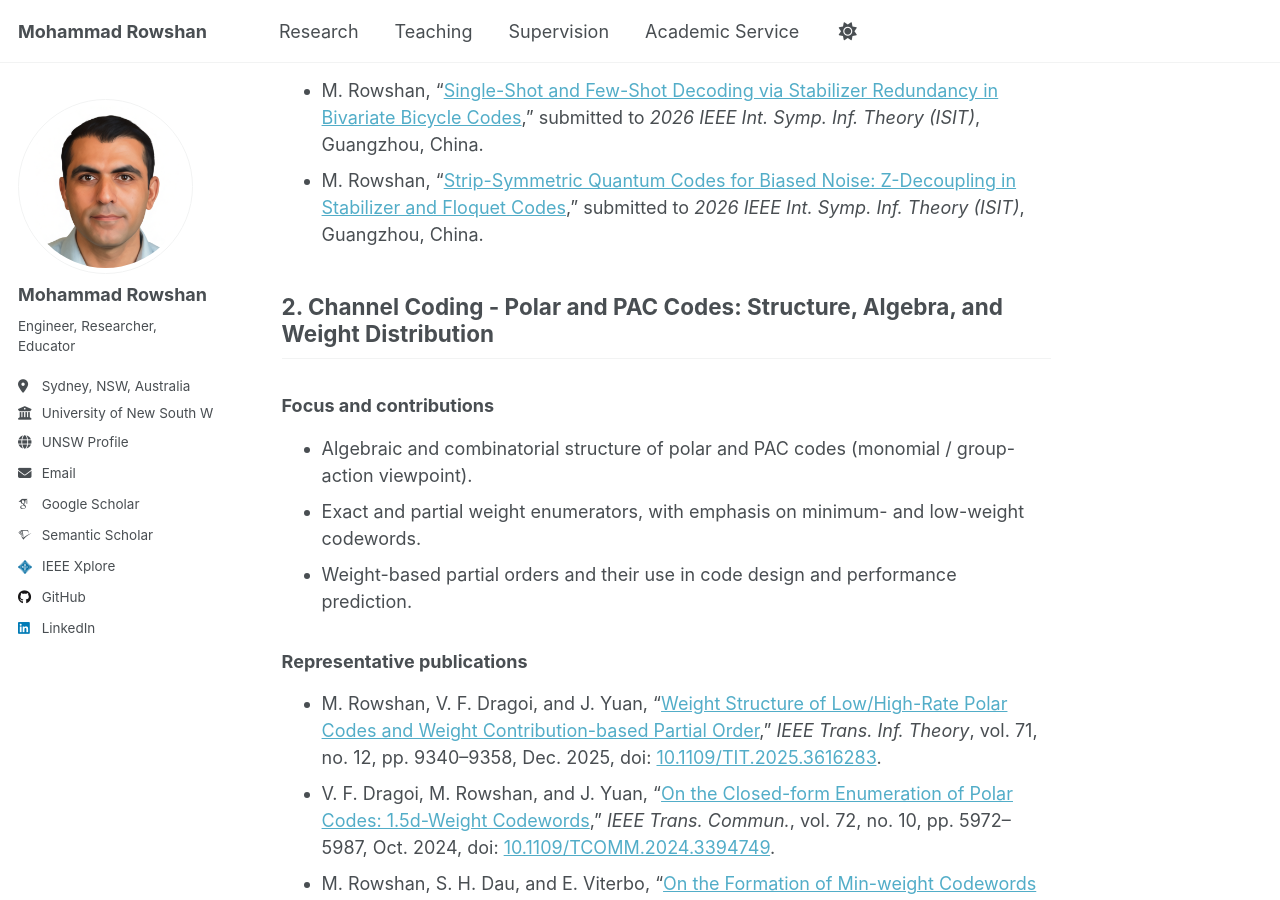
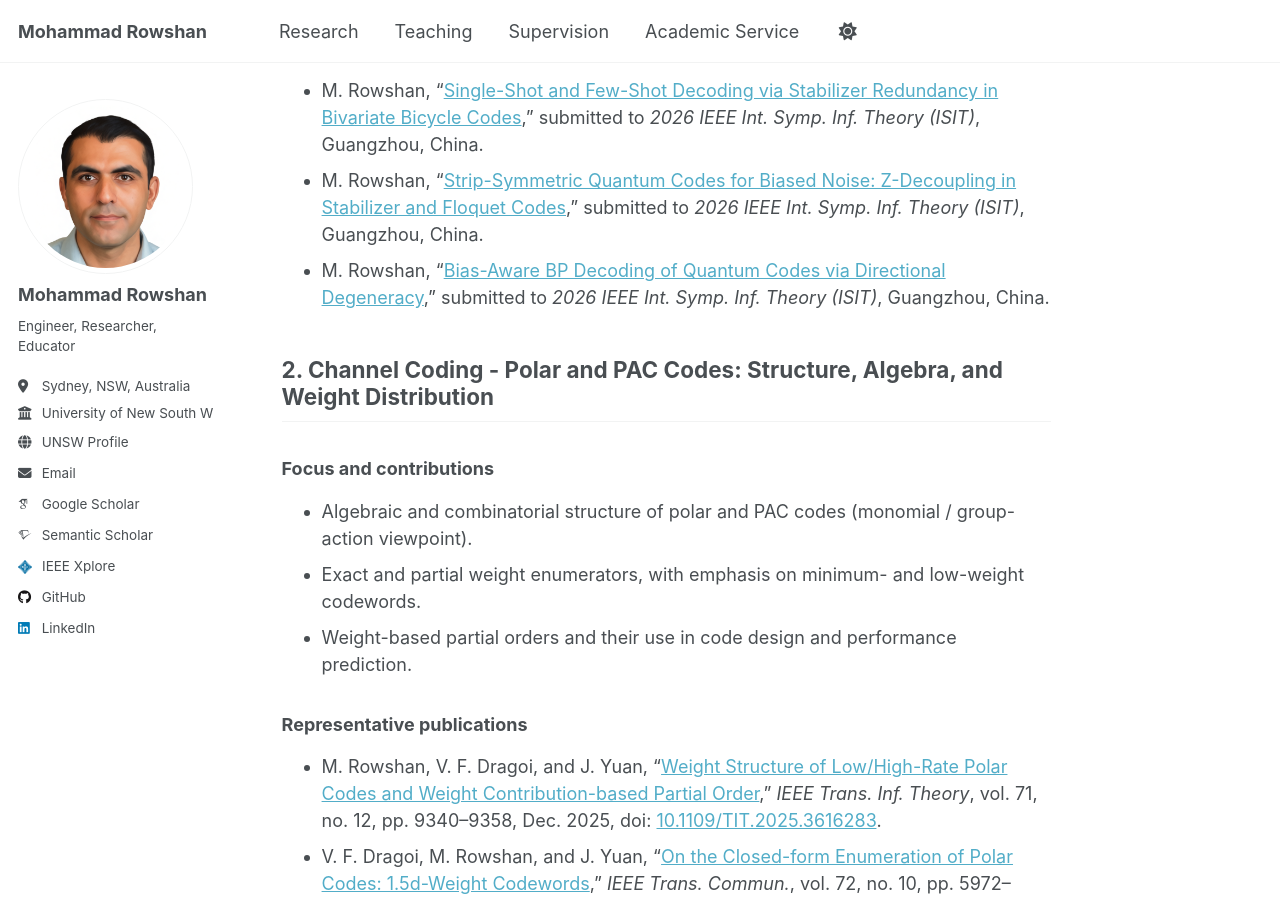
Before and after one commit to mohammad-rowshan/mohammad-rowshan.github.io, a Jekyll site: the page built from _pages/research.md, in a window 1280 px wide and 900 px high, scrolled down 1203 px. Built offline with Jekyll 4.4.1, drawn with Linux system fonts in a browser that asks for light colours; some web fonts are replaced; a script that is not in the unit is left out; comment, search, counter and statistics services are not loaded.

Commit message:
Update research.md

```diff
--- a/_pages/research.md
+++ b/_pages/research.md
@@ -37,6 +37,7 @@ For a complete list, please visit my [Google Scholar](https://scholar.google.com
 
 - M. Rowshan, “[Single-Shot and Few-Shot Decoding via Stabilizer Redundancy in Bivariate Bicycle Codes](https://arxiv.org/pdf/2601.01137),” submitted to *2026 IEEE Int. Symp. Inf. Theory (ISIT)*, Guangzhou, China.
 - M. Rowshan, “[Strip-Symmetric Quantum Codes for Biased Noise: Z-Decoupling in Stabilizer and Floquet Codes](https://arxiv.org/pdf/2601.03623),” submitted to *2026 IEEE Int. Symp. Inf. Theory (ISIT)*, Guangzhou, China.
+- M. Rowshan, “[Bias-Aware BP Decoding of Quantum Codes via Directional Degeneracy](https://arxiv.org/pdf/2601.07240),” submitted to *2026 IEEE Int. Symp. Inf. Theory (ISIT)*, Guangzhou, China.
 
 
 
```
